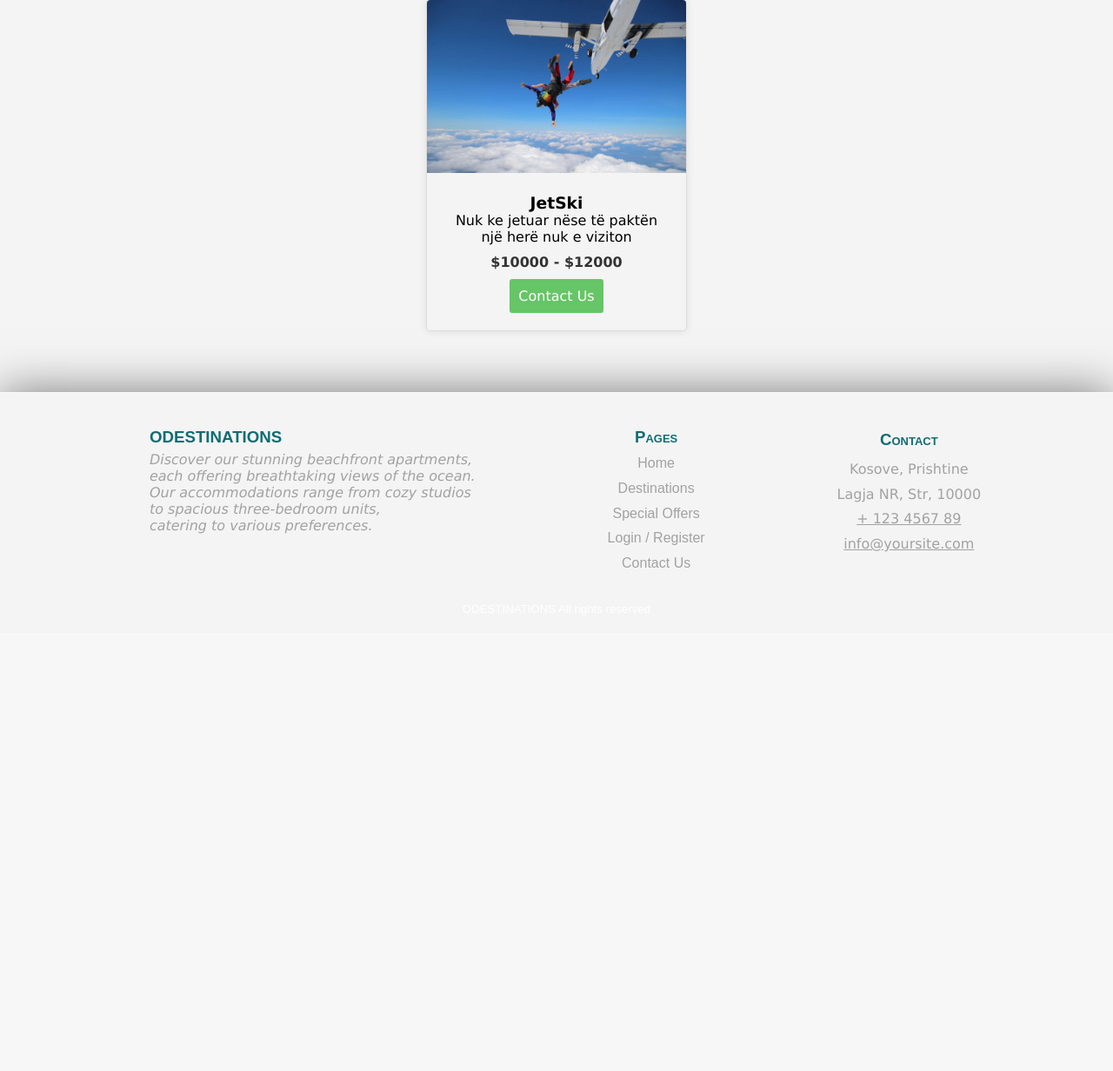
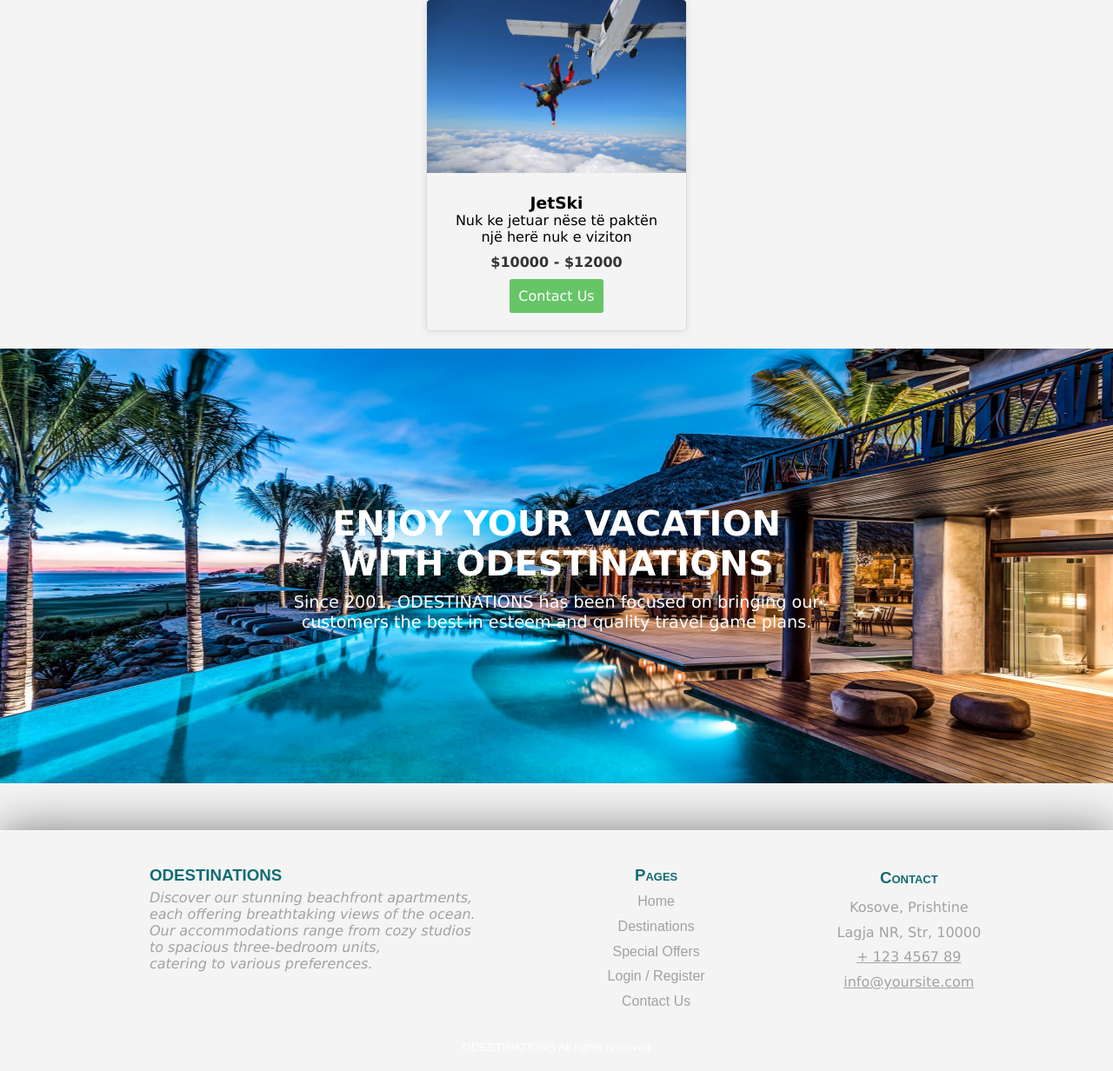
Before and after one commit to OketaShuki/ProjektiFinalWeb, a PHP site: page /specialoffers.html in a window 1280 px wide. Shown: the part 2061-3293 px from the top of the page at 87% size. Before the commit the page ends 2714 px from the top, so only its background shows below. Run offline with PHP 8.4, Linux system fonts and the light colour scheme.

Commit message:
Krijimi i nje container ne faqen special offers, me nje image dhe me overlay tekst dhe shtimi i nje fotoje

```diff
--- a/specialoffers.css
+++ b/specialoffers.css
@@ -123,6 +123,46 @@
 .box2 {
   width: 300px;
 }
+
+body, html {
+  margin: 0;
+  padding: 0;
+}
+
+
+.container {
+  position: relative;
+  text-align: center;
+}
+
+
+.container img {
+  width: 100%;
+  height: auto;
+}
+
+.text-overlay {
+  position: absolute;
+  top: 50%;
+  left: 50%;
+  transform: translate(-50%, -50%);
+  color: white;
+  text-align: center;
+}
+
+.text-overlay h1 {
+  font-size: 2.5em;
+  margin-bottom: 10px;
+}
+
+.text-overlay p {
+  font-size: 1.2em;
+}
+
+.container img {
+  width: 100%;
+  height: 500px;
+}
 .footer-content{
   font-family: sans-serif;
   font-weight: 300;
--- a/specialoffers.html
+++ b/specialoffers.html
@@ -180,6 +180,13 @@
             </div>
         </div>
     </section>
+    <div class="container">
+        <img src="images/fotoperfund2.jpg" alt="Your Image">
+        <div class="text-overlay">
+            <h1>ENJOY YOUR VACATION WITH ODESTINATIONS</h1>
+            <p>Since 2001, ODESTINATIONS has been focused on bringing our customers the best in esteem and quality travel game plans.</p>
+        </div>
+    </div>
     <footer>
         <div class="footer-div">
             <div class="travel-footer">
```
Also changed, not shown: images/Fotoperfund.jpg (added), images/fotoperfund2.jpg (added).
